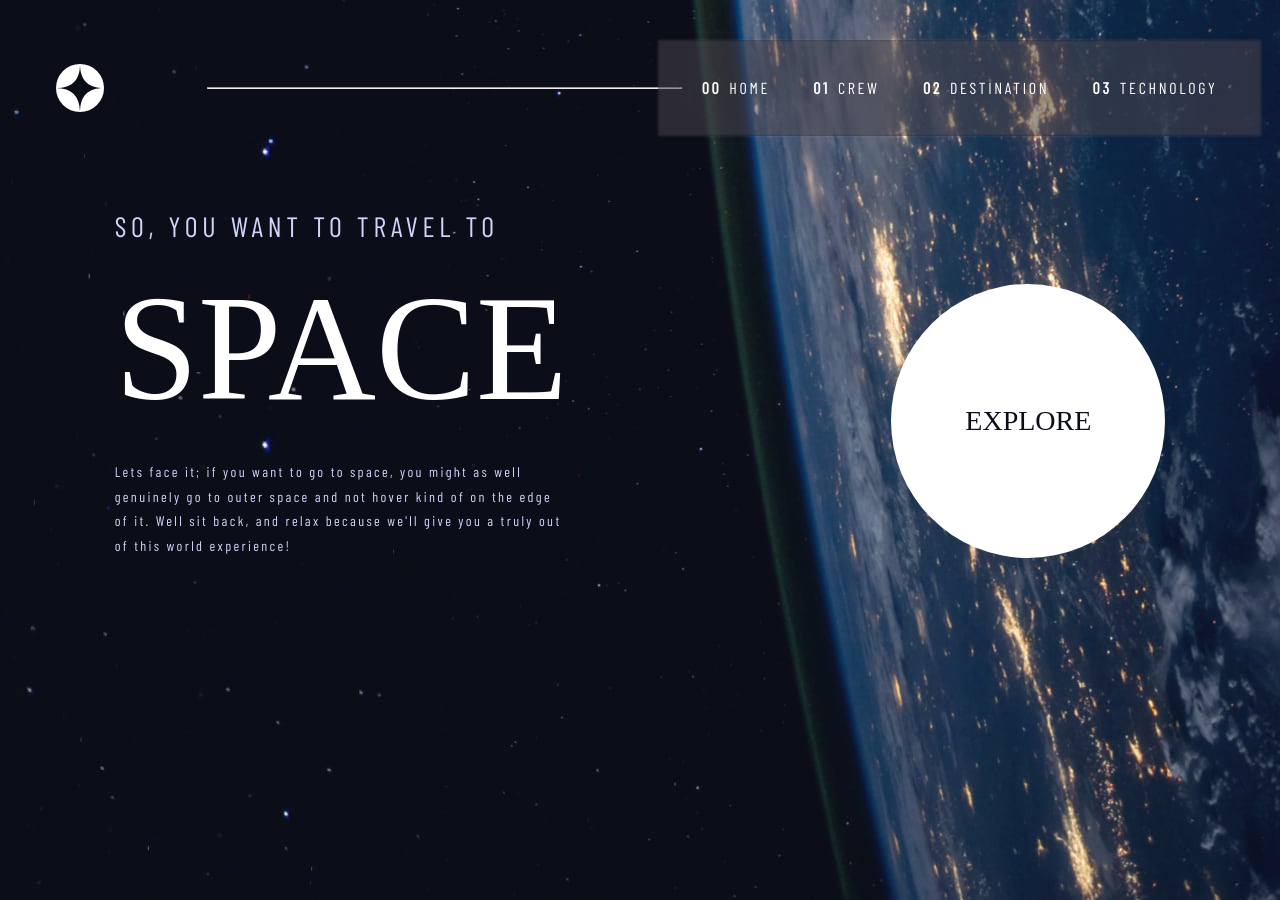
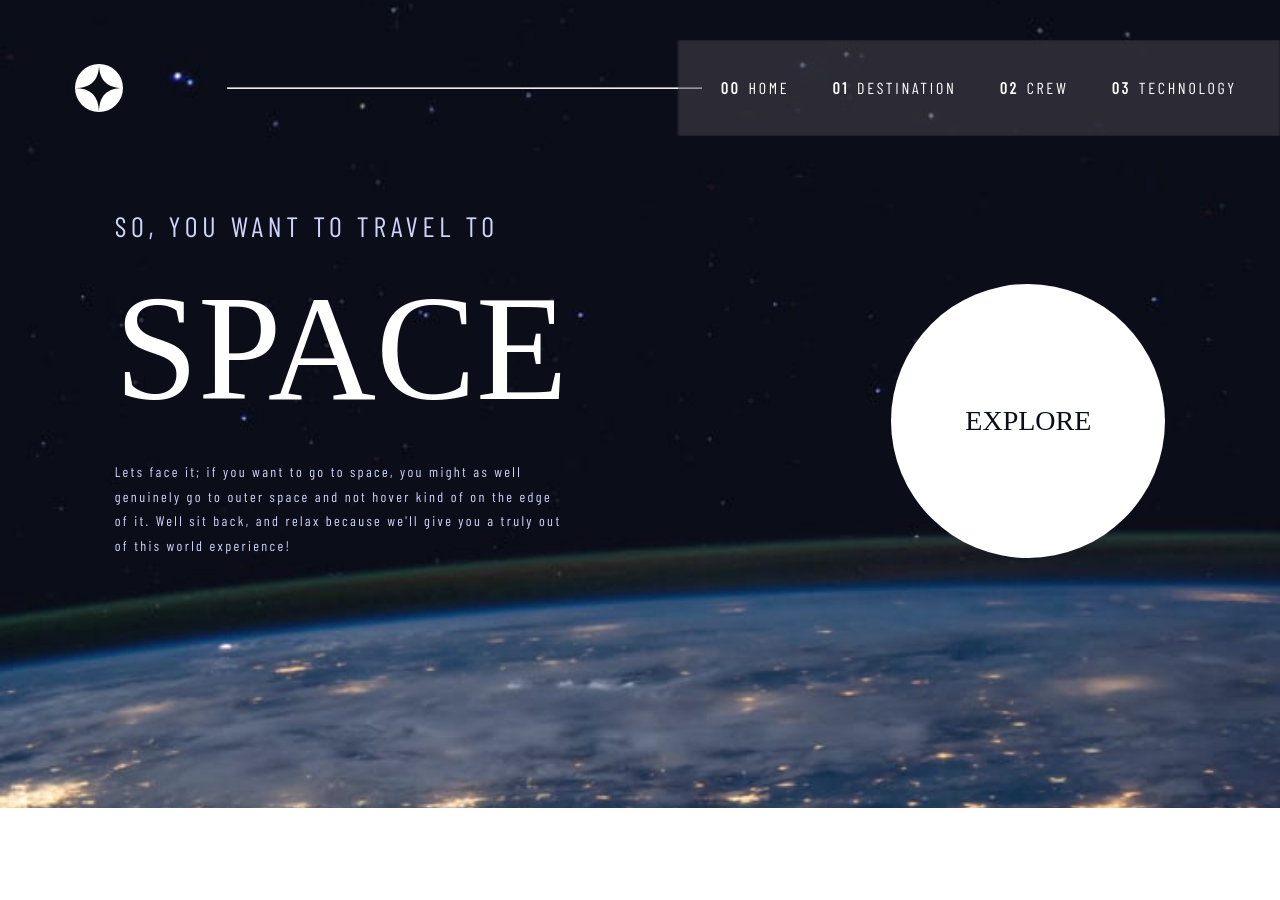
Before and after one commit to AgomohC/femto-space-tourism, a React (Create React App) app: page / in a window 1280 px wide. After the commit the page ends 808 px from the top, so only its background shows below. Built offline with nearby package versions, Linux system fonts and the light colour scheme; a web font is replaced by a local one.

Commit message:
fixed css bug in home and header.jsx and added tabs to destination

```diff
--- a/src/Components/DestinationBody.jsx
+++ b/src/Components/DestinationBody.jsx
@@ -1,7 +1,76 @@
-import React from "react";
+import React, { useState } from "react";
+import data from "../data";
+import {
+   Grid,
+   Typography,
+   Tab,
+   Tabs,
+   makeStyles,
+   withStyles,
+} from "@material-ui/core";
+
+const useStyles = makeStyles((theme) => ({
+   whiteText: {
+      color: theme.palette.text.primary,
+   },
+   numText: {
+      display: "inline-block",
+      marginRight: theme.spacing(4),
+   },
+   imgContainer: {
+      width: "445px",
+      height: "445px",
+   },
+   img: { width: "100%", height: "auto" },
+}));
 
 const DestinationBody = () => {
-   return <div></div>;
+   const [currentTab, setCurrentTab] = useState(0);
+   const classes = useStyles();
+   const { destinations } = data;
+   const tabNames = destinations.map((item) => item.name);
+
+   const currentInfo = destinations[currentTab];
+
+   const handleChange = (event, newValue) => {
+      setCurrentTab(newValue);
+   };
+   return (
+      <>
+         <Grid item xs={12}>
+            <Typography
+               variant="h5"
+               component="h4"
+               color="secondary"
+               className={classes.whiteText}
+            >
+               <span className={classes.numText}>01</span>
+               PICK YOUR DESTINATION
+            </Typography>
+         </Grid>
+         <Grid item container xs={12}>
+            <Grid item xs={10} lg={6}>
+               <div className={classes.imgContainer}></div>
+               <img
+                  className={classes.img}
+                  src={currentInfo.images.webp}
+                  alt={currentInfo.name}
+               />
+            </Grid>
+            <Grid item xs={10} lg={6}>
+               <Tabs
+                  value={currentTab}
+                  onChange={handleChange}
+                  textColor="secondary"
+               >
+                  {tabNames.map((tabName) => (
+                     <Tab key={tabName} label={tabName} />
+                  ))}
+               </Tabs>
+            </Grid>
+         </Grid>
+      </>
+   );
 };
 
 export default DestinationBody;
--- a/src/Components/Header.jsx
+++ b/src/Components/Header.jsx
@@ -22,29 +22,30 @@ const useStyles = makeStyles((theme) => ({
       top: "0",
       left: "0",
       boxShadow: "none",
+      overflow: "hidden",
       [theme.breakpoints.up("sm")]: {
          display: "flex",
          position: "absolute",
-         width: "90vw",
+         width: "95%",
          height: 96,
-         left: "7.1vw",
+         left: "5%",
          top: 40,
          background: "transparent",
       },
       [theme.breakpoints.up("md")]: {
          display: "flex",
          position: "absolute",
-         width: "94vw",
+         width: "95%",
          height: 96,
-         left: "4vw",
+         left: "5%",
          top: 40,
       },
       [theme.breakpoints.up("lg")]: {
          display: "flex",
          position: "absolute",
-         width: "96vw",
+         width: "96%",
          height: 96,
-         left: "2.5vw",
+         left: "4%",
          top: 40,
       },
    },
@@ -233,16 +234,16 @@ const Header = () => {
                            HOME
                         </Typography>
                      </Link>
+                     <Link to="/destination" className={classes.link}>
+                        <Typography variant="subtitle2" color="initial">
+                           <span className={classes.linkSpan}>01</span>
+                           DESTINATION
+                        </Typography>
+                     </Link>
                      <Link to="/crew" className={classes.link}>
                         <Typography variant="subtitle2" color="initial">
-                           <span className={classes.linkSpan}>01</span>
+                           <span className={classes.linkSpan}>02</span>
                            CREW
-                        </Typography>
-                     </Link>
-                     <Link to="/destination" className={classes.link}>
-                        <Typography variant="subtitle2" color="initial">
-                           <span className={classes.linkSpan}>02</span>
-                           DESTINATION
                         </Typography>
                      </Link>
                      <Link to="/technology" className={classes.link}>
--- a/src/Pages/Destination.jsx
+++ b/src/Pages/Destination.jsx
@@ -1,8 +1,52 @@
 import React from "react";
+import DestinationBody from "../Components/DestinationBody";
+import desktopImg from "../assets/destination/background-destination-desktop.jpg";
+import tabletImg from "../assets/destination/background-destination-tablet.jpg";
+import mobileImg from "../assets/destination/background-destination-mobile.jpg";
+import { makeStyles, Grid } from "@material-ui/core";
+
+const useStyles = makeStyles((theme) => ({
+   background: {
+      height: "auto",
+      minHeight: "100%",
+      width: "100%",
+      backgroundImage: `url(${mobileImg})`,
+      [theme.breakpoints.up("sm")]: {
+         backgroundImage: `url(${tabletImg})`,
+      },
+      [theme.breakpoints.up("lg")]: {
+         backgroundImage: `url(${desktopImg})`,
+      },
+      backgroundPosition: "center",
+      backgroundRepeat: "no-repeat",
+      backgroundSize: "cover",
+      backgroundAttachment: "fixed",
+      position: "absolute",
+      top: 0,
+      left: 0,
+      zIndex: 1,
+      paddingBottom: theme.spacing(5),
+   },
+   container: {
+      marginLeft: "auto",
+      marginRight: "auto",
+      marginTop: "100px",
+
+      // [theme.breakpoints.up("sm")]: {
+      //    marginTop: "200px",
+      // },
+   },
+}));
 
 const Destination = () => {
-   console.log(2);
-   return <div></div>;
+   const classes = useStyles();
+   return (
+      <Grid container className={classes.background}>
+         <Grid item container xs={10} className={classes.container}>
+            <DestinationBody />
+         </Grid>
+      </Grid>
+   );
 };
 
 export default Destination;
--- a/src/Pages/Home.jsx
+++ b/src/Pages/Home.jsx
@@ -1,24 +1,20 @@
 import React from "react";
 import desktopImg from "../assets/home/background-home-desktop.jpg";
-
 import tabletImg from "../assets/home/background-home-tablet.jpg";
 import mobileImg from "../assets/home/background-home-mobile.jpg";
 import { makeStyles, Grid, Typography } from "@material-ui/core";
 import { Link } from "react-router-dom";
 const useStyles = makeStyles((theme) => ({
    background: {
-      overflowX: "hidden",
-      height: "100%",
-      minHeight: "667px",
+      height: "auto",
+      minHeight: "100%",
       width: "100%",
       backgroundImage: `url(${mobileImg})`,
       [theme.breakpoints.up("sm")]: {
          backgroundImage: `url(${tabletImg})`,
-         minHeight: "1024px",
       },
       [theme.breakpoints.up("lg")]: {
          backgroundImage: `url(${desktopImg})`,
-         minHeight: "900px",
       },
       backgroundPosition: "center",
       backgroundRepeat: "no-repeat",
@@ -28,6 +24,9 @@ const useStyles = makeStyles((theme) => ({
       top: 0,
       left: 0,
       zIndex: 1,
+      [theme.breakpoints.up("lg")]: {
+         paddingBottom: theme.spacing(1),
+      },
    },
    container: {
       marginLeft: "auto",
@@ -113,7 +112,7 @@ const Home = () => {
 
    return (
       <div className={classes.background}>
-         <Grid container spacing={2} xs={10} className={classes.container}>
+         <Grid container item spacing={2} xs={10} className={classes.container}>
             <Grid item xs={10} lg={6} className={classes.center}>
                <div className={classes.textContainer}>
                   <Typography
--- a/src/data.json
+++ b/src/data.json
@@ -3,8 +3,8 @@
       {
          "name": "Moon",
          "images": {
-        "png": "./assets/destination/image-moon.png",
-        "webp": "./assets/destination/image-moon.webp"
+            "png": "../assets/destination/image-moon.png",
+            "webp": "../assets/destination/image-moon.webp"
          },
          "description": "See our planet as you’ve never seen it before. A perfect relaxing trip away to help regain perspective and come back refreshed. While you’re there, take in some history by visiting the Luna 2 and Apollo 11 landing sites.",
          "distance": "384,400 km",
@@ -13,8 +13,8 @@
       {
          "name": "Mars",
          "images": {
-        "png": "./assets/destination/image-mars.png",
-        "webp": "./assets/destination/image-mars.webp"
+            "png": "../assets/destination/image-mars.png",
+            "webp": "../assets/destination/image-mars.webp"
          },
          "description": "Don’t forget to pack your hiking boots. You’ll need them to tackle Olympus Mons, the tallest planetary mountain in our solar system. It’s two and a half times the size of Everest!",
          "distance": "225 mil. km",
@@ -23,8 +23,8 @@
       {
          "name": "Europa",
          "images": {
-        "png": "./assets/destination/image-europa.png",
-        "webp": "./assets/destination/image-europa.webp"
+            "png": "../assets/destination/image-europa.png",
+            "webp": "../assets/destination/image-europa.webp"
          },
          "description": "The smallest of the four Galilean moons orbiting Jupiter, Europa is a winter lover’s dream. With an icy surface, it’s perfect for a bit of ice skating, curling, hockey, or simple relaxation in your snug wintery cabin.",
          "distance": "628 mil. km",
@@ -33,8 +33,8 @@
       {
          "name": "Titan",
          "images": {
-        "png": "./assets/destination/image-titan.png",
-        "webp": "./assets/destination/image-titan.webp"
+            "png": "../assets/destination/image-titan.png",
+            "webp": "../assets/destination/image-titan.webp"
          },
          "description": "The only moon known to have a dense atmosphere other than Earth, Titan is a home away from home (just a few hundred degrees colder!). As a bonus, you get striking views of the Rings of Saturn.",
          "distance": "1.6 bil. km",
--- a/src/theme.js
+++ b/src/theme.js
@@ -50,6 +50,9 @@ const theme = createTheme({
       primary: {
          main: "#0b0d17",
       },
+      secondary: {
+         main: "#ffffff",
+      },
    },
    breakpoints: {
       values: {
```
Lines whose indentation alone changed are shown as unchanged.
